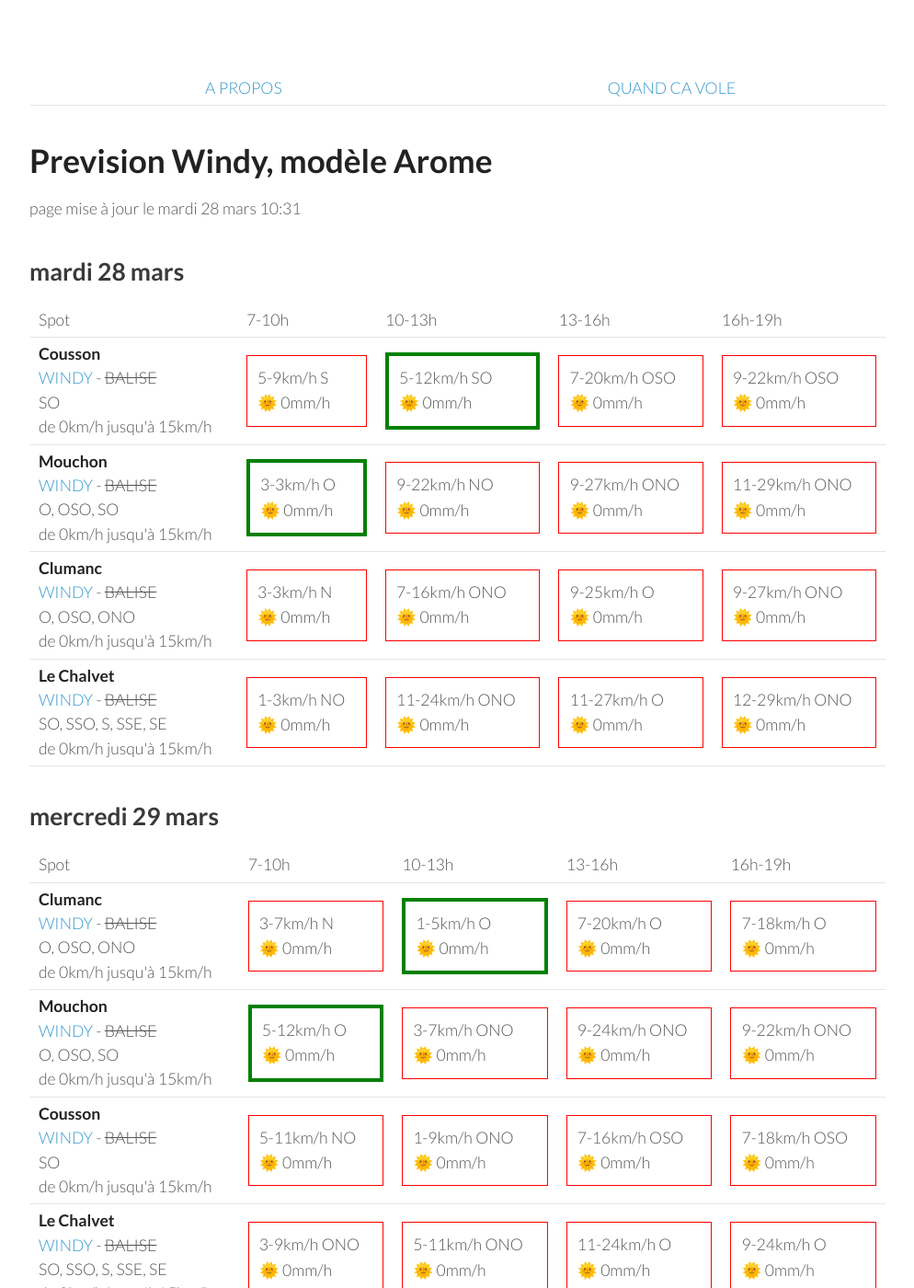
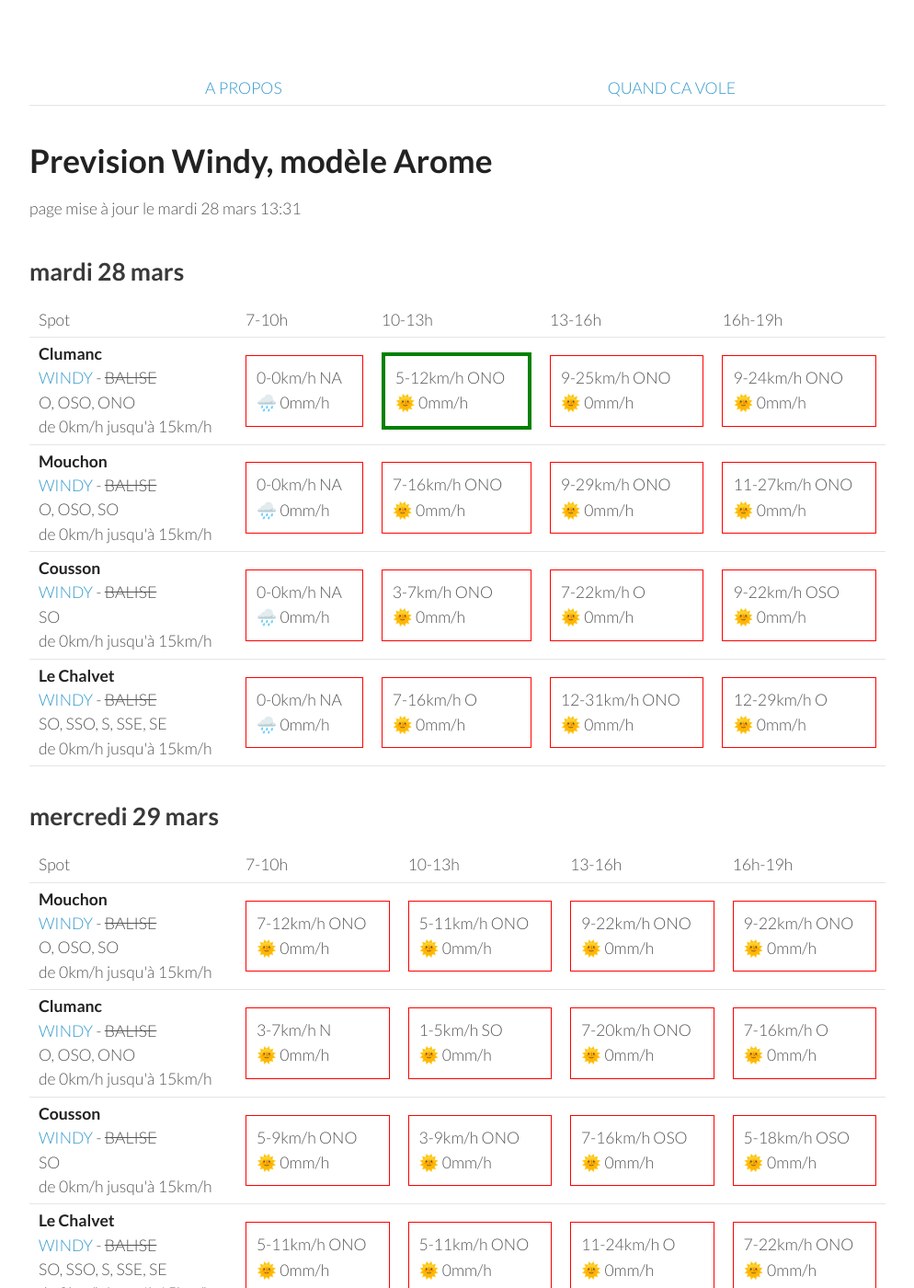
Before and after one commit to parapente-dans-le-nord/parapente-dans-le-nord.github.io, a Jekyll site: the page built from serre_poncon.markdown, in a window 1280 px wide and 1400 px high. Shown: the whole window at 92% size, without its empty margins (26-1020 px from the left). Built offline with Jekyll 4.4.1, drawn with Linux system fonts in a browser that asks for light colours.

Commit message:
update index.markdown

```diff
--- a/serre_poncon.markdown
+++ b/serre_poncon.markdown
@@ -7,7 +7,7 @@ title:  "Tous les spots"
 {: .links}
 
 # Prevision Windy, modèle Arome
-page mise à jour le mardi 28 mars 10:31
+page mise à jour le mardi 28 mars 13:31
 
 ## mardi 28 mars
 
@@ -22,43 +22,39 @@ page mise à jour le mardi 28 mars 10:31
       <td>16h-19h</td>
     </tr>
 <tr>
-        <td><strong>Cousson</strong><br><a href="https://windy.com/44.054/6.240?43.940,6.241,10,m:eSAaglz">WINDY</a> - <span class="no-balise"> BALISE </span><br> <span class="vent-favorable">SO</span><br><span class="force-vent">de 0km/h jusqu'à 15km/h</span> </td>
+        <td><strong>Clumanc</strong><br><a href="https://windy.com/44.027/6.402?43.914,6.403,10,m:eSxaglP">WINDY</a> - <span class="no-balise"> BALISE </span><br> <span class="vent-favorable">O, OSO, ONO</span><br><span class="force-vent">de 0km/h jusqu'à 15km/h</span> </td>
 
-            <td><div class="not-flyable"><p>5-9km/h S</p><p>🌞 0mm/h</p></div></td>
-            <td><div class="flyable"><p>5-12km/h SO</p><p>🌞 0mm/h</p></div></td>
-            <td><div class="not-flyable"><p>7-20km/h OSO</p><p>🌞 0mm/h</p></div></td>
-            <td><div class="not-flyable"><p>9-22km/h OSO</p><p>🌞 0mm/h</p></div></td>
-
+            <td><div class="not-flyable"><p>0-0km/h NA</p><p>🌧️ 0mm/h</p></div></td>
+            <td><div class="flyable"><p>5-12km/h ONO</p><p>🌞 0mm/h</p></div></td>
+            <td><div class="not-flyable"><p>9-25km/h ONO</p><p>🌞 0mm/h</p></div></td>
+            <td><div class="not-flyable"><p>9-24km/h ONO</p><p>🌞 0mm/h</p></div></td>
 
     </tr>
 <tr>
         <td><strong>Mouchon</strong><br><a href="https://windy.com/43.992/6.424?43.878,6.425,10,m:eSuaglR">WINDY</a> - <span class="no-balise"> BALISE </span><br> <span class="vent-favorable">O, OSO, SO</span><br><span class="force-vent">de 0km/h jusqu'à 15km/h</span> </td>
 
-            <td><div class="flyable"><p>3-3km/h O</p><p>🌞 0mm/h</p></div></td>
-            <td><div class="not-flyable"><p>9-22km/h NO</p><p>🌞 0mm/h</p></div></td>
-            <td><div class="not-flyable"><p>9-27km/h ONO</p><p>🌞 0mm/h</p></div></td>
-            <td><div class="not-flyable"><p>11-29km/h ONO</p><p>🌞 0mm/h</p></div></td>
-
+            <td><div class="not-flyable"><p>0-0km/h NA</p><p>🌧️ 0mm/h</p></div></td>
+            <td><div class="not-flyable"><p>7-16km/h ONO</p><p>🌞 0mm/h</p></div></td>
+            <td><div class="not-flyable"><p>9-29km/h ONO</p><p>🌞 0mm/h</p></div></td>
+            <td><div class="not-flyable"><p>11-27km/h ONO</p><p>🌞 0mm/h</p></div></td>
 
     </tr>
 <tr>
-        <td><strong>Clumanc</strong><br><a href="https://windy.com/44.027/6.402?43.914,6.403,10,m:eSxaglP">WINDY</a> - <span class="no-balise"> BALISE </span><br> <span class="vent-favorable">O, OSO, ONO</span><br><span class="force-vent">de 0km/h jusqu'à 15km/h</span> </td>
+        <td><strong>Cousson</strong><br><a href="https://windy.com/44.054/6.240?43.940,6.241,10,m:eSAaglz">WINDY</a> - <span class="no-balise"> BALISE </span><br> <span class="vent-favorable">SO</span><br><span class="force-vent">de 0km/h jusqu'à 15km/h</span> </td>
 
-            <td><div class="not-flyable"><p>3-3km/h N</p><p>🌞 0mm/h</p></div></td>
-            <td><div class="not-flyable"><p>7-16km/h ONO</p><p>🌞 0mm/h</p></div></td>
-            <td><div class="not-flyable"><p>9-25km/h O</p><p>🌞 0mm/h</p></div></td>
-            <td><div class="not-flyable"><p>9-27km/h ONO</p><p>🌞 0mm/h</p></div></td>
-
+            <td><div class="not-flyable"><p>0-0km/h NA</p><p>🌧️ 0mm/h</p></div></td>
+            <td><div class="not-flyable"><p>3-7km/h ONO</p><p>🌞 0mm/h</p></div></td>
+            <td><div class="not-flyable"><p>7-22km/h O</p><p>🌞 0mm/h</p></div></td>
+            <td><div class="not-flyable"><p>9-22km/h OSO</p><p>🌞 0mm/h</p></div></td>
 
     </tr>
 <tr>
         <td><strong>Le Chalvet</strong><br><a href="https://windy.com/43.979/6.480?43.866,6.480,10,m:eSsaglX">WINDY</a> - <span class="no-balise"> BALISE </span><br> <span class="vent-favorable">SO, SSO, S, SSE, SE</span><br><span class="force-vent">de 0km/h jusqu'à 15km/h</span> </td>
 
-            <td><div class="not-flyable"><p>1-3km/h NO</p><p>🌞 0mm/h</p></div></td>
-            <td><div class="not-flyable"><p>11-24km/h ONO</p><p>🌞 0mm/h</p></div></td>
-            <td><div class="not-flyable"><p>11-27km/h O</p><p>🌞 0mm/h</p></div></td>
-            <td><div class="not-flyable"><p>12-29km/h ONO</p><p>🌞 0mm/h</p></div></td>
-
+            <td><div class="not-flyable"><p>0-0km/h NA</p><p>🌧️ 0mm/h</p></div></td>
+            <td><div class="not-flyable"><p>7-16km/h O</p><p>🌞 0mm/h</p></div></td>
+            <td><div class="not-flyable"><p>12-31km/h ONO</p><p>🌞 0mm/h</p></div></td>
+            <td><div class="not-flyable"><p>12-29km/h O</p><p>🌞 0mm/h</p></div></td>
 
     </tr>
 
@@ -78,42 +74,42 @@ page mise à jour le mardi 28 mars 10:31
       <td>16h-19h</td>
     </tr>
 <tr>
-        <td><strong>Clumanc</strong><br><a href="https://windy.com/44.027/6.402?43.914,6.403,10,m:eSxaglP">WINDY</a> - <span class="no-balise"> BALISE </span><br> <span class="vent-favorable">O, OSO, ONO</span><br><span class="force-vent">de 0km/h jusqu'à 15km/h</span> </td>
+        <td><strong>Mouchon</strong><br><a href="https://windy.com/43.992/6.424?43.878,6.425,10,m:eSuaglR">WINDY</a> - <span class="no-balise"> BALISE </span><br> <span class="vent-favorable">O, OSO, SO</span><br><span class="force-vent">de 0km/h jusqu'à 15km/h</span> </td>
 
-            <td><div class="not-flyable"><p>3-7km/h N</p><p>🌞 0mm/h</p></div></td>
-            <td><div class="flyable"><p>1-5km/h O</p><p>🌞 0mm/h</p></div></td>
-            <td><div class="not-flyable"><p>7-20km/h O</p><p>🌞 0mm/h</p></div></td>
-            <td><div class="not-flyable"><p>7-18km/h O</p><p>🌞 0mm/h</p></div></td>
+            <td><div class="not-flyable"><p>7-12km/h ONO</p><p>🌞 0mm/h</p></div></td>
+            <td><div class="not-flyable"><p>5-11km/h ONO</p><p>🌞 0mm/h</p></div></td>
+            <td><div class="not-flyable"><p>9-22km/h ONO</p><p>🌞 0mm/h</p></div></td>
+            <td><div class="not-flyable"><p>9-22km/h ONO</p><p>🌞 0mm/h</p></div></td>
 
 
     </tr>
 <tr>
-        <td><strong>Mouchon</strong><br><a href="https://windy.com/43.992/6.424?43.878,6.425,10,m:eSuaglR">WINDY</a> - <span class="no-balise"> BALISE </span><br> <span class="vent-favorable">O, OSO, SO</span><br><span class="force-vent">de 0km/h jusqu'à 15km/h</span> </td>
+        <td><strong>Clumanc</strong><br><a href="https://windy.com/44.027/6.402?43.914,6.403,10,m:eSxaglP">WINDY</a> - <span class="no-balise"> BALISE </span><br> <span class="vent-favorable">O, OSO, ONO</span><br><span class="force-vent">de 0km/h jusqu'à 15km/h</span> </td>
 
-            <td><div class="flyable"><p>5-12km/h O</p><p>🌞 0mm/h</p></div></td>
-            <td><div class="not-flyable"><p>3-7km/h ONO</p><p>🌞 0mm/h</p></div></td>
-            <td><div class="not-flyable"><p>9-24km/h ONO</p><p>🌞 0mm/h</p></div></td>
-            <td><div class="not-flyable"><p>9-22km/h ONO</p><p>🌞 0mm/h</p></div></td>
+            <td><div class="not-flyable"><p>3-7km/h N</p><p>🌞 0mm/h</p></div></td>
+            <td><div class="not-flyable"><p>1-5km/h SO</p><p>🌞 0mm/h</p></div></td>
+            <td><div class="not-flyable"><p>7-20km/h ONO</p><p>🌞 0mm/h</p></div></td>
+            <td><div class="not-flyable"><p>7-16km/h O</p><p>🌞 0mm/h</p></div></td>
 
 
     </tr>
 <tr>
         <td><strong>Cousson</strong><br><a href="https://windy.com/44.054/6.240?43.940,6.241,10,m:eSAaglz">WINDY</a> - <span class="no-balise"> BALISE </span><br> <span class="vent-favorable">SO</span><br><span class="force-vent">de 0km/h jusqu'à 15km/h</span> </td>
 
-            <td><div class="not-flyable"><p>5-11km/h NO</p><p>🌞 0mm/h</p></div></td>
-            <td><div class="not-flyable"><p>1-9km/h ONO</p><p>🌞 0mm/h</p></div></td>
+            <td><div class="not-flyable"><p>5-9km/h ONO</p><p>🌞 0mm/h</p></div></td>
+            <td><div class="not-flyable"><p>3-9km/h ONO</p><p>🌞 0mm/h</p></div></td>
             <td><div class="not-flyable"><p>7-16km/h OSO</p><p>🌞 0mm/h</p></div></td>
-            <td><div class="not-flyable"><p>7-18km/h OSO</p><p>🌞 0mm/h</p></div></td>
+            <td><div class="not-flyable"><p>5-18km/h OSO</p><p>🌞 0mm/h</p></div></td>
 
 
     </tr>
 <tr>
         <td><strong>Le Chalvet</strong><br><a href="https://windy.com/43.979/6.480?43.866,6.480,10,m:eSsaglX">WINDY</a> - <span class="no-balise"> BALISE </span><br> <span class="vent-favorable">SO, SSO, S, SSE, SE</span><br><span class="force-vent">de 0km/h jusqu'à 15km/h</span> </td>
 
-            <td><div class="not-flyable"><p>3-9km/h ONO</p><p>🌞 0mm/h</p></div></td>
+            <td><div class="not-flyable"><p>5-11km/h ONO</p><p>🌞 0mm/h</p></div></td>
             <td><div class="not-flyable"><p>5-11km/h ONO</p><p>🌞 0mm/h</p></div></td>
             <td><div class="not-flyable"><p>11-24km/h O</p><p>🌞 0mm/h</p></div></td>
-            <td><div class="not-flyable"><p>9-24km/h O</p><p>🌞 0mm/h</p></div></td>
+            <td><div class="not-flyable"><p>7-22km/h ONO</p><p>🌞 0mm/h</p></div></td>
 
 
     </tr>
```
